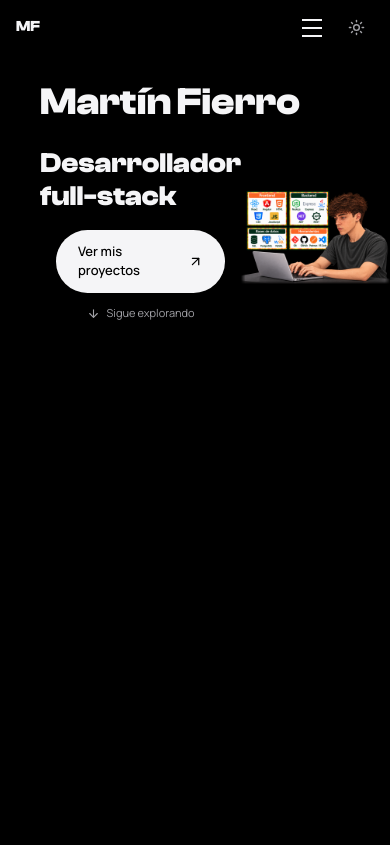
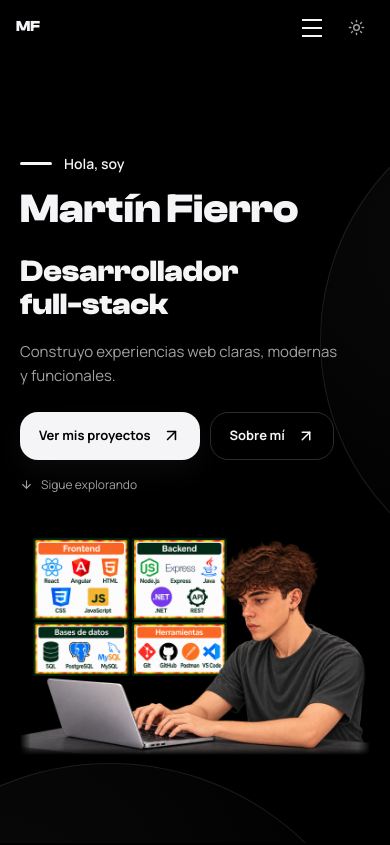
Before and after one commit to martiinfiierro2/Portafolio, a React (Vite) app: page / in a window 390 px wide. Shown: the top 845 px of the page. Built offline with nearby package versions, Linux system fonts and the light colour scheme.

Commit message:
Adapt homepage composition to reference while preserving header

```diff
--- a/src/Home.css
+++ b/src/Home.css
@@ -12,49 +12,123 @@
 }
 
 .hero {
-  height: calc(100vh - var(--header-height));
-  display: block;
-  gap: 20px;
-  padding-block: 38px max(24px, env(safe-area-inset-bottom));
+  position: relative;
+  isolation: isolate;
+  overflow: hidden;
+  min-height: calc(100svh - var(--header-height));
+  display: flex;
+  align-items: center;
+  padding-block: clamp(32px, 6svh, 72px) max(32px, env(safe-area-inset-bottom));
 }
 
-.info-container{
-  display: flex;
-  width: auto;
-  margin-left: 40px;
+.hero::before,
+.hero::after {
+  content: "";
+  position: absolute;
+  z-index: -1;
+  width: 500px;
+  aspect-ratio: 1;
+  border: 1px solid color-mix(in srgb, var(--accent) 24%, transparent);
+  border-radius: 50%;
+  background: radial-gradient(
+    circle at 30% 30%,
+    var(--accent-soft),
+    transparent 72%
+  );
+  pointer-events: none;
 }
 
-.info-container > h2{
-  font-size: clamp(90px, 110px, 110px);
+.hero::before {
+  top: 35px;
+  right: -360px;
 }
 
-.info-porfesion{
-  display: block;
+.hero::after {
+  bottom: -370px;
+  left: -170px;
+  width: 560px;
+}
+
+.site[data-theme="dark"] .hero::before,
+.site[data-theme="dark"] .hero::after {
+  border-color: color-mix(in srgb, var(--ink) 10%, transparent);
+}
+
+.hero-inner {
+  width: calc(100% - 96px);
+  max-width: 1440px;
+  margin-inline: auto;
+}
+
+.hero-heading {
+  position: relative;
+  z-index: 1;
+  margin-bottom: 26px;
+}
+
+.hero-greeting {
+  display: flex;
+  align-items: center;
+  gap: 16px;
+  margin: 0 0 16px;
+  color: var(--ink);
+  font-size: clamp(15px, 1.6vw, 21px);
+  font-weight: 600;
+}
+
+.hero-greeting::before {
+  content: "";
+  width: 48px;
+  height: 4px;
+  border-radius: var(--radius-pill);
+  background: var(--accent);
 }
 
 .hero h1 {
-  font-size: clamp(48px, 120px, 120px);
-  line-height: 1.04;
-  margin-left: 40px;
+  margin: 0;
+  font-size: clamp(64px, 8.2vw, 120px);
+  line-height: 1.05;
 }
 
-.hero h1 > span {
-  color: var(--muted);
+.info-container {
+  display: grid;
+  grid-template-columns: minmax(0, 0.9fr) minmax(0, 1.3fr);
+  align-items: start;
+  gap: clamp(24px, 3vw, 48px);
 }
 
-.hero-role {
+.info-profesion {
+  position: relative;
+  z-index: 1;
+  min-width: 0;
+  padding-top: 24px;
+}
+
+.hero-copy h2 {
+  margin: 0;
+  font-size: clamp(32px, 4.1vw, 60px);
+  line-height: 1.1;
+}
+
+.hero-copy h2 span {
+  color: var(--ink);
+}
+
+.hero-description {
+  max-width: 470px;
+  margin: 24px 0 0;
   color: var(--muted);
-  font-size: 13px;
-  letter-spacing: 0.015em;
-  margin: 0 0 18px;
+  font-size: clamp(16px, 1.6vw, 23px);
+  line-height: 1.6;
+  text-wrap: pretty;
 }
 
 .hero-art {
   display: flex;
   align-items: center;
   justify-content: center;
-  min-height: 0;
-  padding-block: 12px;
+  min-width: 0;
+  transform-origin: center bottom;
 }
 
 .developer-illustration {
@@ -64,8 +138,8 @@
   display: block;
   width: auto;
   height: auto;
-  max-width: min(100%, 820px);
-  max-height: min(100%, 460px);
+  max-width: 100%;
+  max-height: max(240px, calc(100svh - var(--header-height) - 280px));
   -webkit-mask-image: var(--edge-mask);
   mask-image: var(--edge-mask);
   -webkit-mask-composite: source-in;
@@ -75,35 +149,61 @@
 .hero-discover {
   display: flex;
   flex-direction: column;
+  align-items: flex-start;
+  gap: 20px;
+  margin-top: 32px;
+}
+
+.hero-actions {
+  display: flex;
+  align-items: center;
+  flex-wrap: wrap;
+  gap: 14px;
+}
+
+.discover-link,
+.hero-secondary-link {
+  display: inline-flex;
   align-items: center;
   justify-content: center;
   gap: 12px;
-  position: relative;
-  z-index: 2;
+  min-height: 54px;
+  padding: 15px 24px;
+  border: 1px solid transparent;
+  border-radius: 22px;
+  font-size: 15px;
+  font-weight: 700;
 }
 
 .discover-link {
-  display: inline-flex;
-  align-items: center;
-  gap: 13px;
-  padding: 13px 24px;
-  border-radius: var(--radius-pill);
   background: var(--accent);
   color: var(--on-accent);
-  font-size: 13px;
-  font-weight: 550;
+  box-shadow: 0 12px 28px var(--accent-soft);
 }
 
-.discover-link:hover {
-  transform: translateY(-2px);
+.hero-secondary-link {
+  border-color: var(--line);
+  background: transparent;
+  color: var(--ink);
+}
+
+.discover-link:hover,
+.hero-secondary-link:hover {
+  transform: translateY(-3px);
+}
+
+.hero-secondary-link:hover {
+  background: var(--accent-soft);
+  border-color: var(--accent-ink);
 }
 
 .discover-hint {
   display: inline-flex;
   align-items: center;
-  gap: 7px;
+  gap: 8px;
+  padding-block: 4px;
   color: var(--muted);
-  font-size: 11px;
+  font-size: 12px;
 }
 
 .discover-hint:hover {
@@ -160,21 +260,6 @@
 }
 
 @media (max-width: 760px) {
-  .hero {
-    padding-block: 28px max(18px, env(safe-area-inset-bottom));
-    gap: 16px;
-  }
-  .hero h1 {
-    font-size: clamp(36px, 9.8vw, 64px);
-  }
-  .hero-role {
-    max-width: 280px;
-    margin: 0 auto 16px;
-    font-size: 12px;
-  }
-  .discover-link {
-    padding: 12px 22px;
-  }
   .experience h2,
   .about h2 {
     font-size: clamp(35px, 9vw, 58px);
@@ -191,49 +276,190 @@
   }
 }
 
-@media (max-height: 600px) {
-  .hero {
-    padding-block: 18px;
-    gap: 12px;
+@media (max-width: 1000px) {
+  .hero-inner {
+    width: calc(100% - 64px);
   }
-  .hero h1 {
-    font-size: clamp(34px, 5.8vw, 60px);
+
+  .info-container {
+    grid-template-columns: minmax(0, 1fr) minmax(0, 1.15fr);
+    gap: 24px;
   }
-  .hero-role {
-    margin-bottom: 10px;
+
+  .hero-actions {
+    gap: 10px;
+  }
+
+  .discover-link,
+  .hero-secondary-link {
+    padding-inline: 18px;
+    font-size: 13px;
   }
 }
 
-@media (max-height: 450px) {
+@media (max-width: 760px) {
   .hero {
-    padding-block: 10px;
+    padding-block: 32px max(24px, env(safe-area-inset-bottom));
+  }
+
+  .hero-inner {
+    width: calc(100% - 40px);
+  }
+
+  .hero-heading {
+    margin-bottom: 24px;
+  }
+
+  .hero-greeting {
+    font-size: 14px;
+    gap: 12px;
+    margin-bottom: 12px;
+  }
+
+  .hero-greeting::before {
+    width: 32px;
+    height: 3px;
+  }
+
+  .hero h1 {
+    font-size: clamp(38px, 10.5vw, 74px);
+  }
+
+  .info-container {
+    grid-template-columns: minmax(0, 1fr);
+    gap: 24px;
+  }
+
+  .info-profesion {
+    padding: 0;
+  }
+
+  .hero-copy h2 {
+    font-size: clamp(29px, 7.8vw, 44px);
+  }
+
+  .hero-description {
+    max-width: 440px;
+    margin-top: 18px;
+    font-size: 15px;
+  }
+
+  .hero-discover {
+    margin-top: 24px;
+    gap: 12px;
+  }
+
+  .discover-link,
+  .hero-secondary-link {
+    min-height: 48px;
+    padding: 12px 18px;
+    border-radius: 18px;
+  }
+
+  .hero-art {
+    width: min(100%, 540px);
+    justify-self: center;
+  }
+
+  .developer-illustration {
+    max-height: none;
+  }
+
+  .hero::before {
+    right: -430px;
+  }
+
+  .hero::after {
+    bottom: -480px;
+  }
+}
+
+@media (max-width: 360px) {
+  .hero-actions {
     gap: 8px;
   }
-  .hero h1 {
-    font-size: 35px;
-  }
-  .hero h1 br {
-    display: none;
-  }
-  .hero h1 > span::before {
-    content: " ";
-  }
-  .hero-role {
-    font-size: 11px;
-    margin-bottom: 8px;
-  }
-  .hero-art {
-    padding-block: 5px;
-  }
-  .hero-discover {
-    gap: 7px;
-  }
-  .discover-link {
-    padding: 9px 18px;
+
+  .discover-link,
+  .hero-secondary-link {
+    gap: 10px;
+    padding-inline: 12px;
     font-size: 12px;
   }
-  .discover-hint {
-    font-size: 10px;
+}
+
+@media (min-width: 761px) and (max-height: 800px) {
+  .hero {
+    padding-block: 24px;
+  }
+
+  .hero-heading {
+    margin-bottom: 18px;
+  }
+
+  .hero h1 {
+    font-size: clamp(60px, 7vw, 96px);
+  }
+
+  .hero-copy h2 {
+    font-size: clamp(32px, 3.6vw, 48px);
+  }
+
+  .hero-description {
+    font-size: 17px;
+    margin-top: 18px;
+  }
+
+  .hero-discover {
+    margin-top: 24px;
+    gap: 12px;
+  }
+
+  .info-profesion {
+    padding: 0;
+  }
+}
+
+@media (min-width: 761px) and (max-height: 450px) {
+  .hero {
+    padding-block: 12px;
+  }
+
+  .hero-heading {
+    margin-bottom: 12px;
+  }
+
+  .hero-greeting {
+    font-size: 12px;
+    margin-bottom: 6px;
+  }
+
+  .hero h1 {
+    font-size: 40px;
+  }
+
+  .hero-copy h2 {
+    font-size: 23px;
+  }
+
+  .hero-description {
+    margin-top: 10px;
+    font-size: 14px;
+  }
+
+  .hero-discover {
+    margin-top: 14px;
+    gap: 6px;
+  }
+
+  .discover-link,
+  .hero-secondary-link {
+    min-height: 42px;
+    padding: 10px 14px;
+    font-size: 12px;
+  }
+
+  .developer-illustration {
+    max-height: 190px;
   }
 }
 
--- a/src/Home.jsx
+++ b/src/Home.jsx
@@ -29,27 +29,40 @@ export default function Home({ dark }) {
         id="inicio"
         aria-labelledby="hero-title"
       >
-          <h1>Martín Fierro</h1>
+        <div className="hero-inner">
+          <Reveal className="hero-heading">
+            <p className="hero-greeting">Hola, soy</p>
+            <h1 id="hero-title">Martín Fierro</h1>
+          </Reveal>
           <div className="info-container">
             <div className="info-profesion">
-              <Reveal className="hero-heading">
-                <h2 id="hero-title">
+              <Reveal className="hero-copy" delay={0.08}>
+                <h2>
                   Desarrollador
                   <br />
                   <span>full-stack</span>
                 </h2>
+                <p className="hero-description">
+                  Construyo experiencias web claras, modernas y funcionales.
+                </p>
               </Reveal>
-              <div className="hero-discover shell">
-                <a className="discover-link" href="#proyectos">
-                  Ver mis proyectos <ArrowUpRight size={17} aria-hidden="true" />
-                </a>
+              <div className="hero-discover">
+                <div className="hero-actions">
+                  <a className="discover-link" href="#proyectos">
+                    Ver mis proyectos
+                    <ArrowUpRight size={19} aria-hidden="true" />
+                  </a>
+                  <a className="hero-secondary-link" href="#sobre-mi">
+                    Sobre mí <ArrowUpRight size={18} aria-hidden="true" />
+                  </a>
+                </div>
                 <a className="discover-hint" href="#enfoque">
                   <ArrowDown size={13} aria-hidden="true" /> Sigue explorando
                 </a>
               </div>
             </div>
             <Motion.div
-              className="hero-art shell"
+              className="hero-art"
               style={reducedMotion ? undefined : { scale, opacity, y }}
             >
               <img
@@ -63,6 +76,7 @@ export default function Home({ dark }) {
               />
             </Motion.div>
           </div>
+        </div>
       </section>
       <section
         className="experience page-screen"
```
